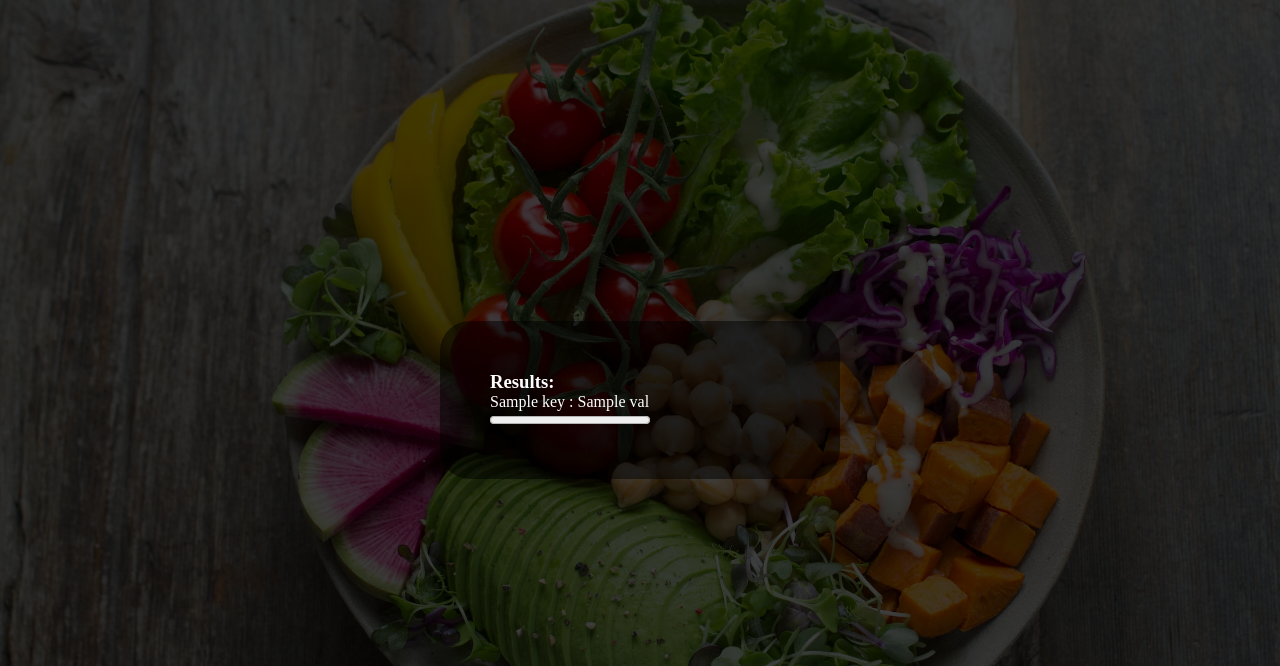
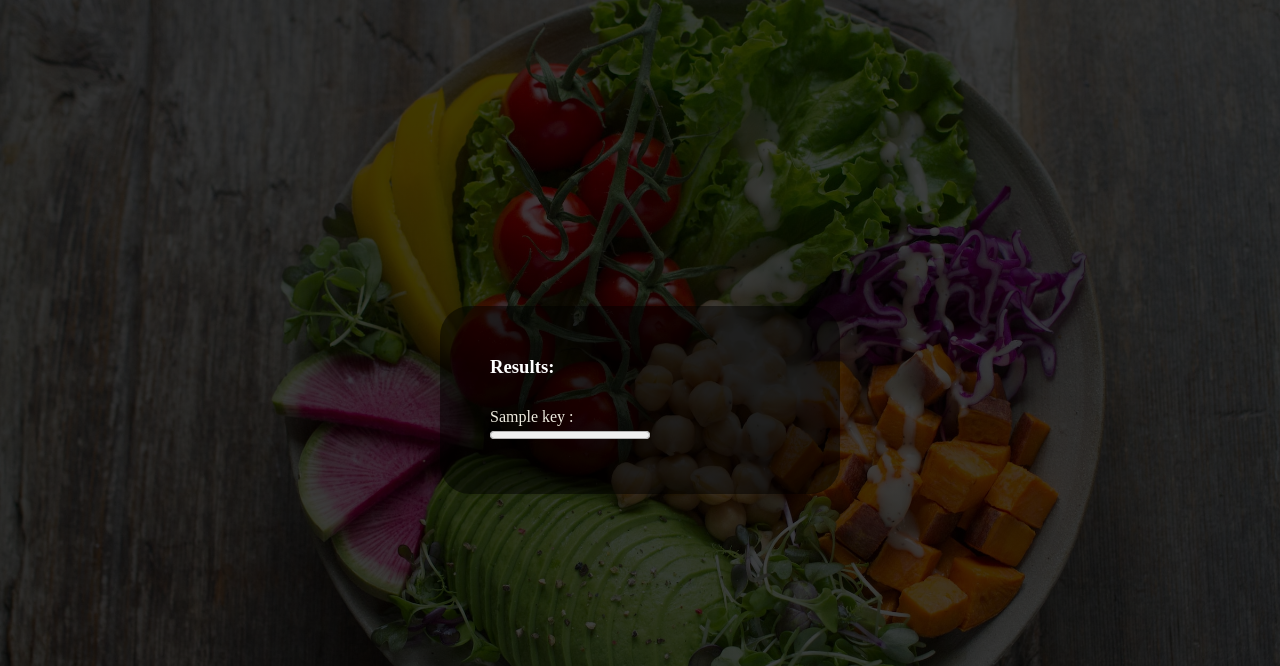
Before and after one commit to GiteshKambli/nutrition_analyser, a Django app: template food_viser/templates/scan.html in a window 1280 px wide. Shown: the top 666 px of the page. Run offline with Django 4.2, Linux system fonts and the light colour scheme; the template is opened without the code that fills it: most values are stand-ins (such as "Sample title", 1, 10 or a date in 2020).

Commit message:
Modified scan.html

```diff
--- a/food_viser/static/styles/scan.css
+++ b/food_viser/static/styles/scan.css
@@ -108,3 +108,7 @@ span{
     transition: all .3s ease;
     margin: auto;
 }
+
+.title{
+    margin-bottom: 30px;
+}
--- a/food_viser/templates/scan.html
+++ b/food_viser/templates/scan.html
@@ -14,10 +14,10 @@
 <body style="background-image: linear-gradient(rgba(0,0,0,0.75),rgba(0,0,0,0.75)), url({% static 'images/food.jpg' %})">
     <div class="container">
         {% if nutrition %}
-            <h3 style="color:white">Results:</h3>
+            <div class="title"><h3 style="color:white">Results:</h3></div>
             {% for key, val in nutrition.items %}
                 <div>
-                <p style="color:white">{{ key }} : {{ val }}</p>
+                <p style="color:#EDEADE">{{ key }} :</p>
                 </div>
                 <progress id="file" value="{{ val }}" max="100"> 32% </progress>
             {% endfor %}
```
